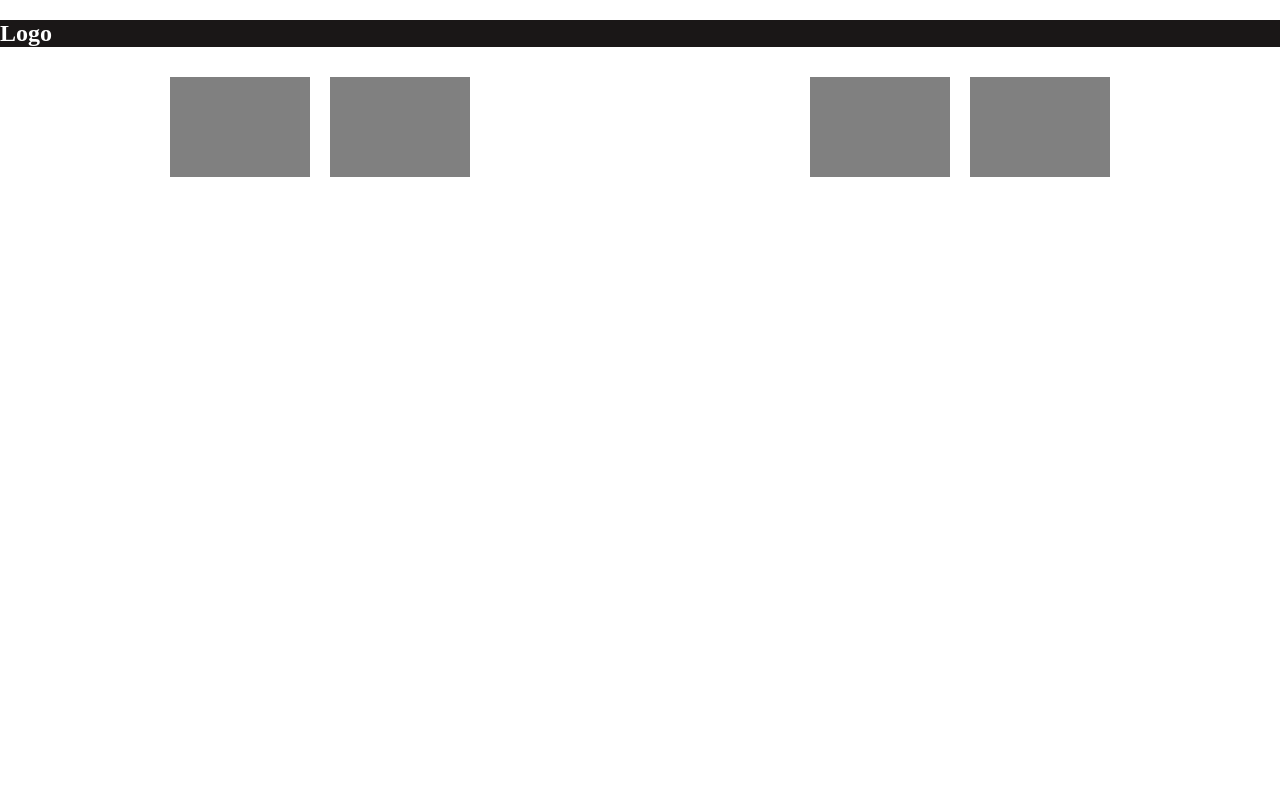
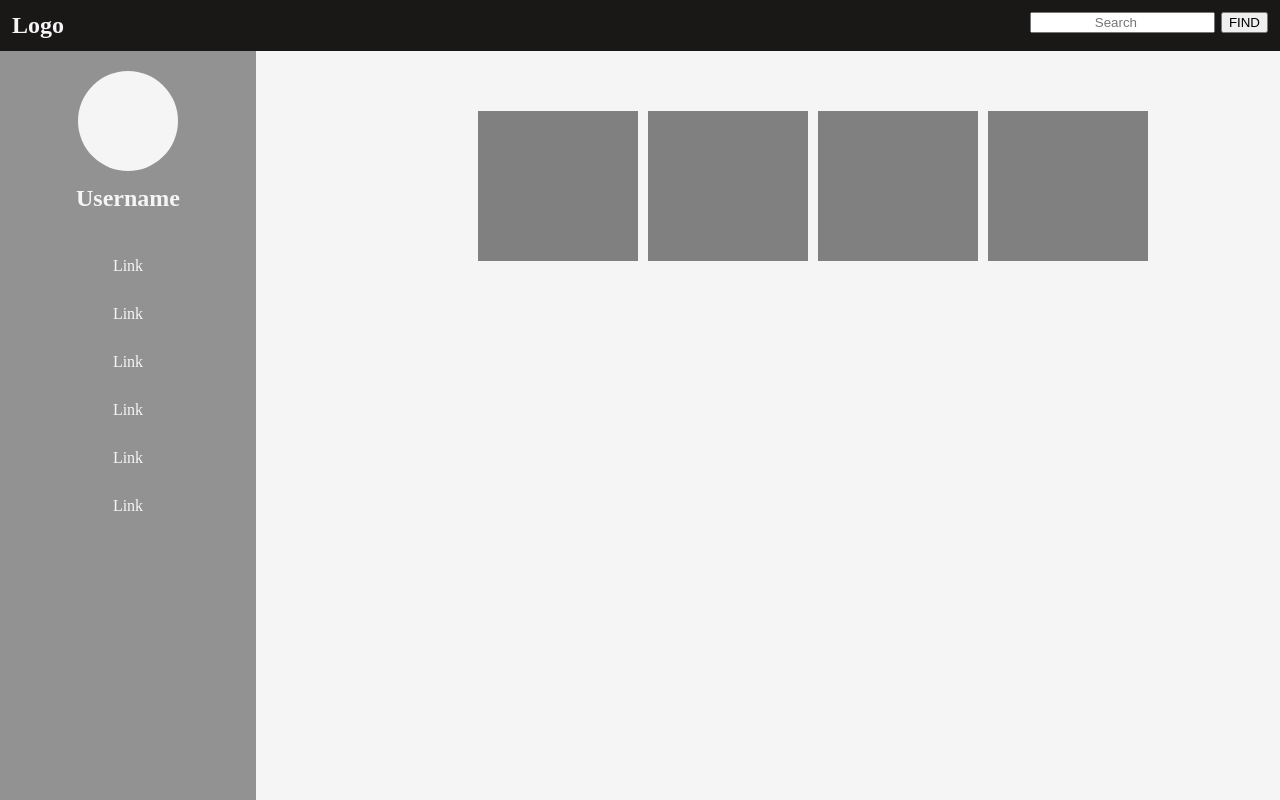
Before and after one commit to cristiangangi/test, a plain HTML site: page index.html in a window 1280 px wide. Drawn offline with nearby package versions, Linux system fonts and the light colour scheme.

Commit message:
test progetto

```diff
--- a/css/style.css
+++ b/css/style.css
@@ -1,37 +1,128 @@
+html,
 body {
     padding: 0;
     margin: 0;
+    height: 100%;
+    min-width: 100%;
+    background-color: whitesmoke;
+    color: whitesmoke;
+    overflow: hidden;
 }
 
 nav {
     background-color: rgb(26, 23, 23);
-    color: white;
     width: 100%;
+    margin-top: -19.92px;
+}
+
+nav h1 {
+    padding: 12px;
 }
 
 .contenitore div {
     background-color: grey;
     width: 140px;
     height: 100px;
-    margin: 10px;
+    margin: 10px 0px;
 }
 
 section {
     display: flex;
     justify-content: space-evenly;
+    width: 300px;
+    margin: 0 auto;
 }
 
 .contenitore {
     margin: 0 auto;
 }
 
+aside {
+    display: none;
+    min-height: 100%;
+}
+
+main {
+    margin-top: -19.92px;
+    min-height: 100%;
+}
+
+main section {
+    margin-top: 50px;
+}
+
+/* DESKTOP */
 @media screen and (min-width: 1000px) {
     .contenitore {
         display: flex;
-
     }
 
-    .contenitore div {}
+    section {
+        justify-items: center;
+        width: 600px;
+        margin: 0 auto;
+    }
 
+    main {
+        display: flex;
+    }
 
+    .contenitore div {
+        width: 160px;
+        height: 150px;
+        margin: 10px 0px 0px 10px;
+    }
+
+    aside {
+        display: block;
+        width: 20%;
+        background-color: rgb(146, 146, 146);
+    }
+
+    aside h2 {
+        text-align: center;
+        margin-bottom: 40px;
+        margin-top: 10px;
+    }
+
+    aside li {
+        list-style: none;
+        text-align: center;
+        margin: 0 auto;
+        margin: 20px 0px 20px 0px;
+        padding: 5px;
+    }
+
+    aside ul {
+        width: 100%;
+        margin: 0 auto;
+        padding-left: 0px;
+    }
+
+    aside li:hover {
+        background-color: grey;
+    }
+
+    #cerchio {
+        height: 100px;
+        width: 100px;
+        border-radius: 50%;
+        background-color: whitesmoke;
+        display: inline-block;
+    }
+
+    #contenitore-cerchio {
+        text-align: center;
+        margin-top: 20px;
+    }
+
+    nav input {
+        float: right;
+        text-align: center;
+    }
+
+    nav button {
+        float: right;
+        margin-left: 6px;
+    }
 }
--- a/index.html
+++ b/index.html
@@ -16,8 +16,29 @@
 
 <body>
     <nav>
-        <h1>Logo</h1>
+        <h1>Logo
+            <button type="button">FIND</button>
+            <input type="search" name="search" placeholder="Search">
+
+        </h1>
     </nav>
+    <main>
+        <aside>
+            <div id="contenitore-cerchio">
+                <span id="cerchio"></span>
+                <h2>Username</h2>
+            </div>
+            <div>
+                <ul>
+                    <li>Link</li>
+                    <li>Link</li>
+                    <li>Link</li>
+                    <li>Link</li>
+                    <li>Link</li>
+                    <li>Link</li>
+                </ul>
+            </div>
+        </aside>
         <section>
             <div class="contenitore">
                 <div> </div>
@@ -28,6 +49,7 @@
                 <div></div>
             </div>
         </section>
+    </main>
 </body>
 
 </html>
```
Lines whose indentation alone changed are shown as unchanged.
